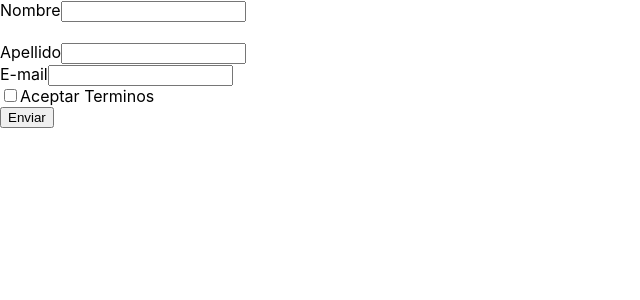
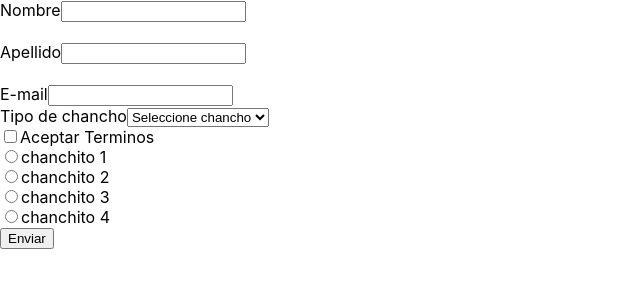
Before and after one commit to mercado-carlos/react-guia-definitiva-holamundo, a React (Vite) app: page / in a window 1280 px wide. Shown: the top 300 px of the page, without its empty margins (0-640 px from the left). Built offline with nearby package versions, Linux system fonts and the light colour scheme.

Commit message:
Componente custom Radio y Select

```diff
--- a/src/App.tsx
+++ b/src/App.tsx
@@ -2,12 +2,15 @@
 import { ErrorMessage, Field, Form, Formik } from 'formik';
 import TextInput from './components/TextInput';
 import Checkbox from './components/Checkbox';
+import Select from './components/Select';
+import Radio from './components/Radio';
 
 const validate = (values: any) => {
     const errors = {
         name: '',
         lastname: '',
         email: '',
+        radio: '',
     };
 
     if (!values.name) {
@@ -28,6 +31,10 @@
         errors.email = 'El e-mail es muy corto';
     }
 
+    if (!values.radio) {
+        errors.radio = 'Requerido';
+    }
+
     return errors;
 };
 
@@ -38,22 +45,30 @@
                 name: '',
                 lastname: '',
                 email: '',
+                chancho: '',
+                radio: '',
             }}
             validate={validate}
             onSubmit={(values) => console.log(values)}
         >
             <Form>
-                <TextInput name="nombre" label="Nombre" />
-                <ErrorMessage name="name" />
+                <TextInput name="name" label="Nombre" />
                 <br />
-                <label>Apellido</label>
-                <Field name="lastname" type="text" />
-                <ErrorMessage name="lastname" />
+                <TextInput name="lastname" label="Apellido" />
                 <br />
-                <label>E-mail</label>
-                <Field name="email" type="text" />
-                <ErrorMessage name="email" />
+                <TextInput name="email" label="E-mail" />
+                <Select name="chancho" label="Tipo de chancho">
+                    <option value="">Seleccione chancho</option>
+                    <option value="felipe">Felipe</option>
+                    <option value="chanchofeliz">Chancho feliz</option>
+                    <option value="chanchotriste">Chancho triste</option>
+                </Select>
                 <Checkbox name="accept">Aceptar Terminos</Checkbox>
+                <Radio name="radio" value="chanchito1" label="chanchito 1" />
+                <Radio name="radio" value="chanchito2" label="chanchito 2" />
+                <Radio name="radio" value="chanchito3" label="chanchito 3" />
+                <Radio name="radio" value="chanchito4" label="chanchito 4" />
+                <ErrorMessage name="radio" />
                 <button type="submit">Enviar</button>
             </Form>
         </Formik>
--- /dev/null
+++ b/src/components/Radio/index.tsx
@@ -0,0 +1,23 @@
+import { useField } from 'formik';
+import React from 'react';
+
+interface RadioProps {
+    label: string;
+    name: string;
+    value: any;
+}
+
+const Radio: React.FC<RadioProps> = ({ label, ...props }) => {
+    const [field] = useField({ ...props, type: 'radio' });
+
+    return (
+        <div>
+            <label>
+                <input type="radio" {...field} {...props} />
+                {label}
+            </label>
+        </div>
+    );
+};
+
+export default Radio;
--- /dev/null
+++ b/src/components/Select/index.tsx
@@ -0,0 +1,21 @@
+import { useField } from 'formik';
+import React from 'react';
+
+interface SelectProps {
+    label: string;
+    name: string;
+}
+
+const Select: React.FC<SelectProps> = ({ label, ...props }) => {
+    const [field, meta] = useField(props);
+
+    return (
+        <div>
+            <label>{label}</label>
+            <select {...field} {...props} />
+            {meta.touched && meta.error ? <div>{meta.error}</div> : null}
+        </div>
+    );
+};
+
+export default Select;
```
